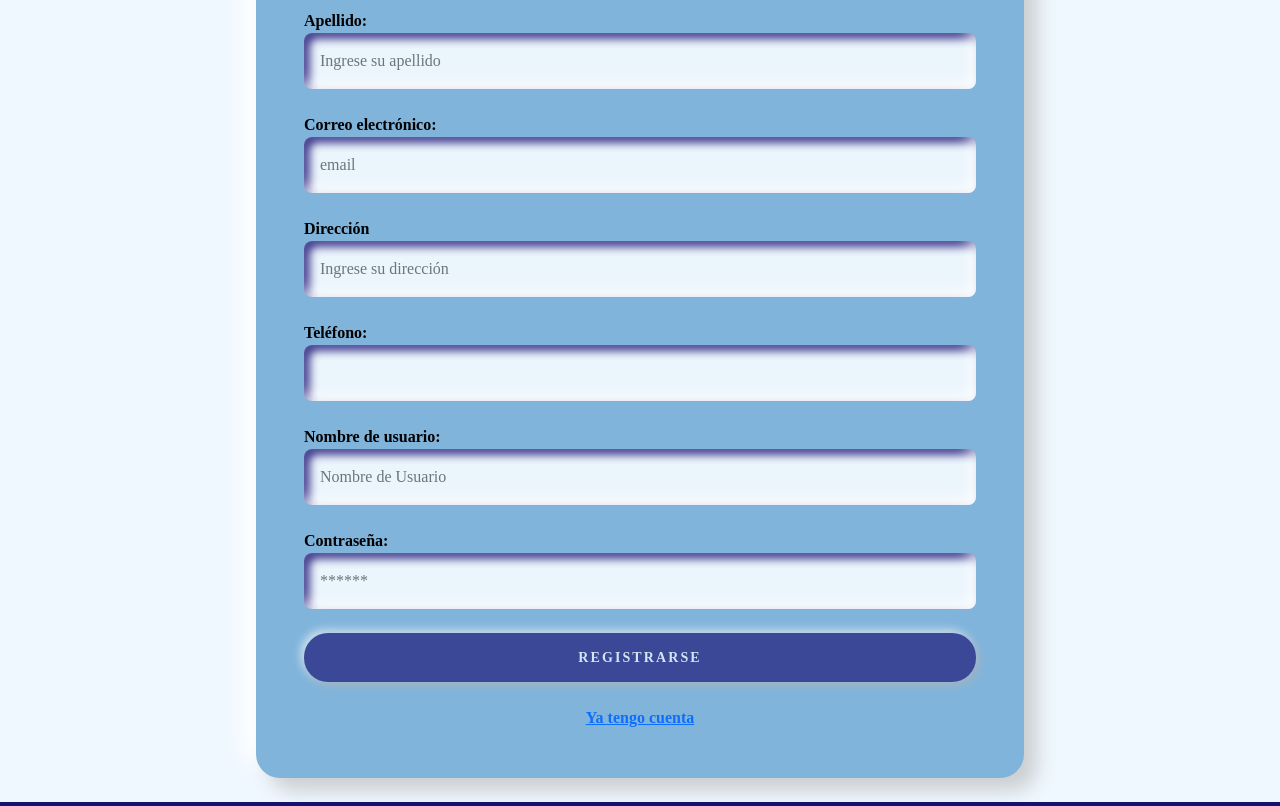
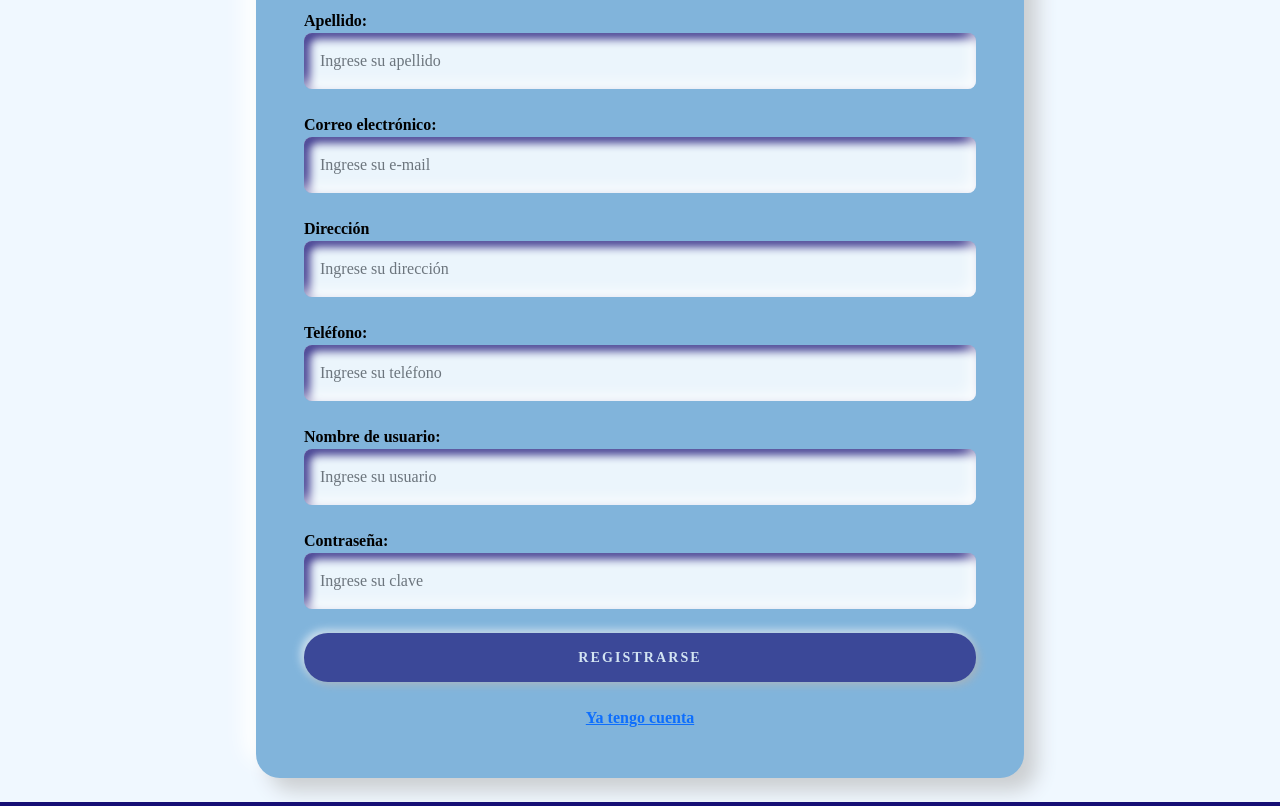
Before and after one commit to NataliaAlvarezIspc/proyecto-ispc-ecommerce, an Angular app in the folder front-end/enbalde/: page /registracion in a window 1280 px wide. Shown: the part 400-1206 px from the top of the page. Built offline with nearby package versions, Linux system fonts and the light colour scheme.

Commit message:
agregar placeholders a inputs

```diff
--- a/front-end/enbalde/src/app/pages/registracion/registracion.component.html
+++ b/front-end/enbalde/src/app/pages/registracion/registracion.component.html
@@ -43,7 +43,7 @@
             </div>
 
             <label for="mail">Correo electrónico:</label><br>
-            <input class="form-control"  type="email" formControlName="mail" id="mail" placeholder="email" required><br>
+            <input class="form-control"  type="email" formControlName="mail" id="mail" placeholder="Ingrese su e-mail" required><br>
 
             <div *ngIf="mail?.invalid && (mail?.dirty || mail?.touched)" class="alert alert-danger">
 
@@ -72,7 +72,7 @@
             </div>
 
             <label for="phone">Teléfono:</label><br>
-            <input class="form-control"  type="tel" formControlName="phone" id="phone" required><br>
+            <input class="form-control"  type="tel" formControlName="phone" id="phone" placeholder="Ingrese su teléfono" required><br>
 
             <div *ngIf="phone?.invalid && (phone?.dirty || phone?.touched)" class="alert alert-danger">
 
@@ -88,7 +88,7 @@
             </div>
 
             <label for="user">Nombre de usuario:</label><br>
-            <input class="form-control"  type="text" formControlName="user" id="user" placeholder="Nombre de Usuario" required><br>
+            <input class="form-control"  type="text" formControlName="user" id="user" placeholder="Ingrese su usuario" required><br>
 
             <div *ngIf="user?.invalid && (user?.dirty || user?.touched)" class="alert alert-danger">
 
@@ -104,7 +104,7 @@
             </div>
 
             <label for="password">Contraseña:</label><br>
-            <input class="form-control"  type="password" formControlName="password" id="password" placeholder="******" required><br>
+            <input class="form-control"  type="password" formControlName="password" id="password" placeholder="Ingrese su clave" required><br>
 
             <div *ngIf="password?.invalid && (password?.dirty || password?.touched)" class="alert alert-danger">
 
```
